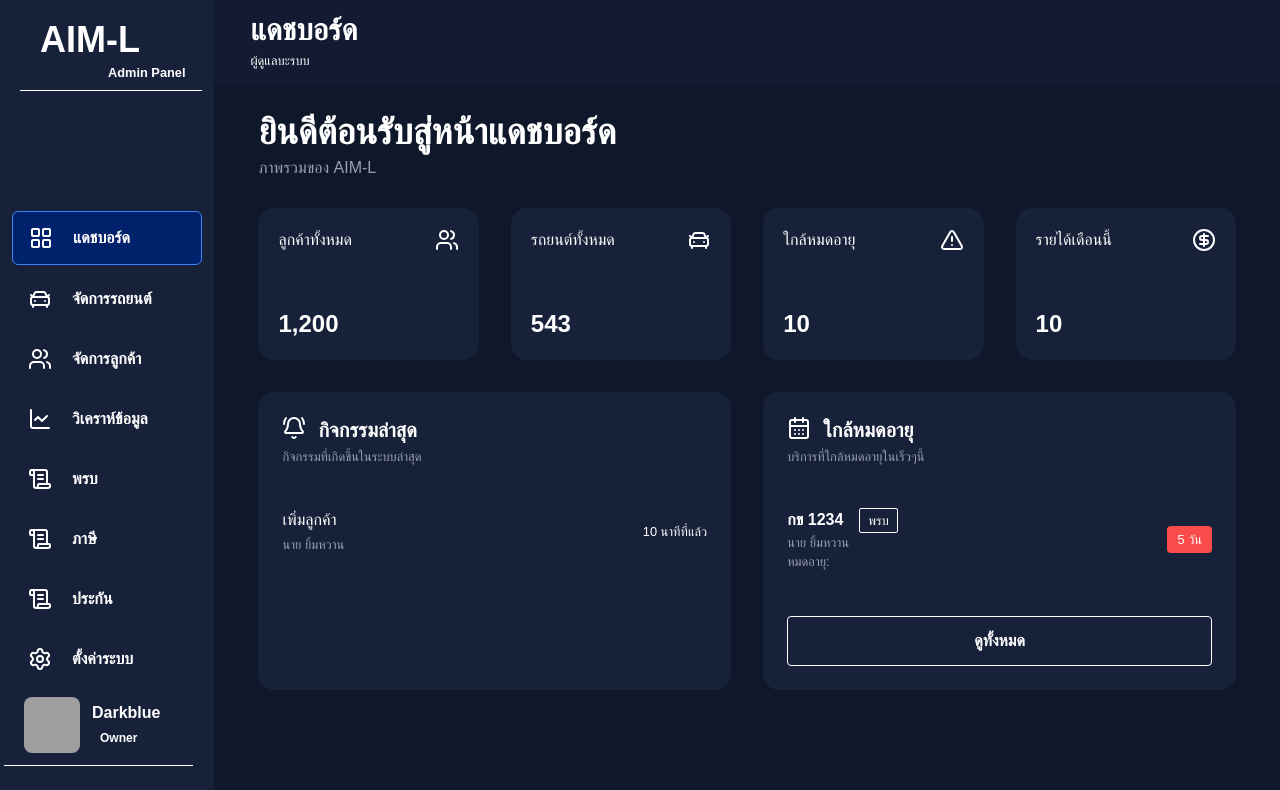
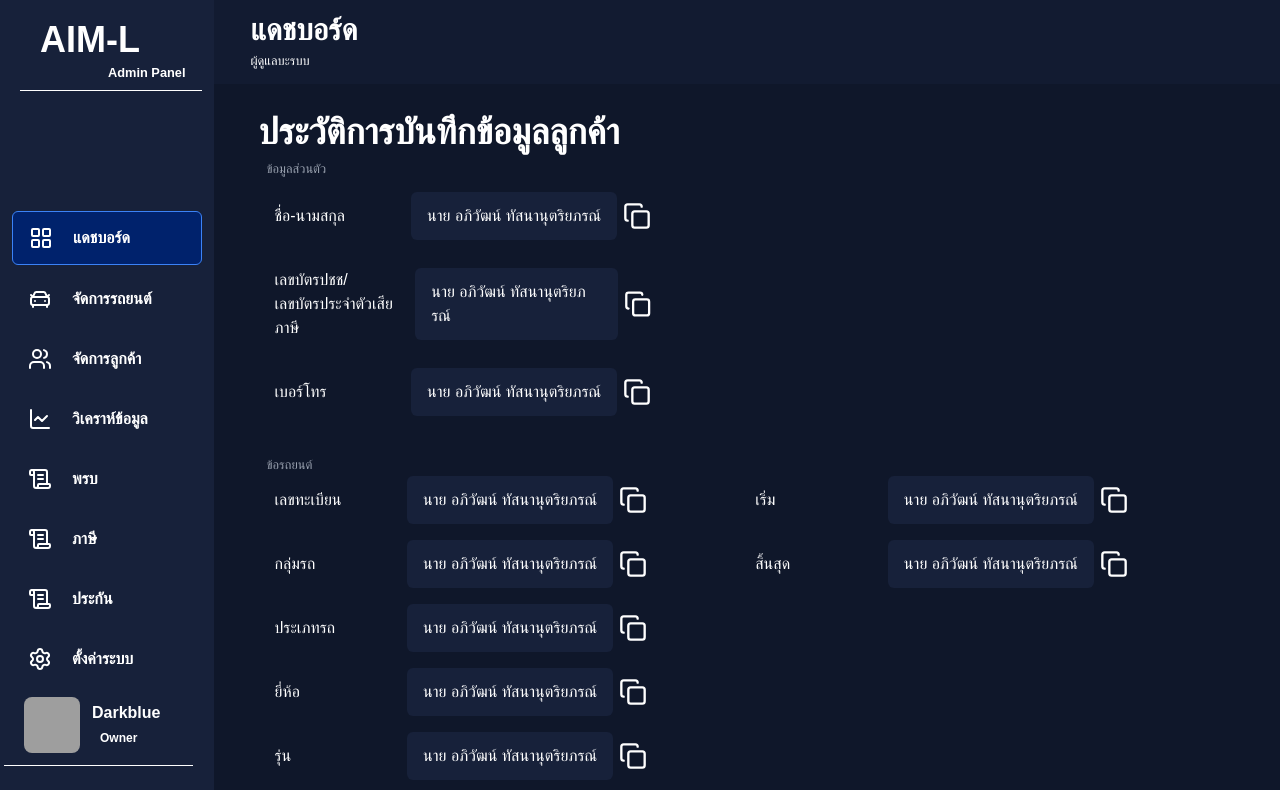
Before and after one commit to phnmme/aimfrontend, a Next.js app: page / in a window 1280 px wide. Shown: the top 790 px of the page. Built offline with nearby package versions, Linux system fonts and the light colour scheme; grey boxes are pictures that could not be loaded.

Commit message:
home updated

```diff
--- a/src/app/page.jsx
+++ b/src/app/page.jsx
@@ -3,14 +3,18 @@ import Link from "next/link";
 import Dashboard from "./dashboard/page";
 import Nav from "./nav/page";
 import Act from "./act/page";
+import History from "./history/page";
+import Detail from "./detail/page";
 
 export default function Home() {
   return (
    <div className={'flex '}>
 
     <Nav></Nav>
-    <Dashboard></Dashboard>
+    {/* <Dashboard></Dashboard> */}
     {/* <Act></Act> */}
+    {/* <History></History> */}
+    <Detail></Detail>
 
 
 
```
